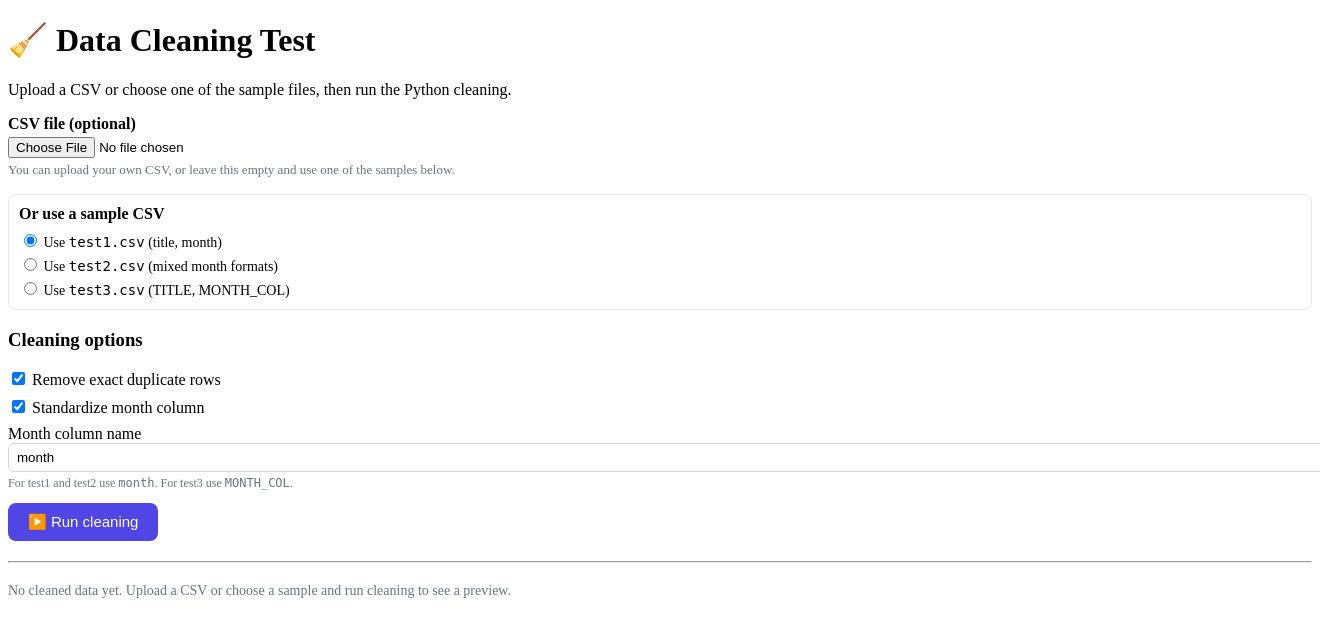
After one commit to jvitorbarros15/ruby-python-data-cleaner, a Rails app: page /cleaning in a window 1320 px wide; the page is wider, and only the part inside the window is pictured. The commit adds this page. Shown: the top 637 px of that part. Run offline with Rails 7, Linux system fonts and the light colour scheme; some libraries are stand-ins or nearby versions.

Commit message:
Add minimal data cleaning pipeline with UI, Python integration, and test CSV support
- Added CleaningController with support for uploaded CSVs and sample test files (test1, test2, test3) stored in tmp/.
- Added minimal config handling for remove_duplicates and standardize_month features.
- Integrated Python scripts (run_publication_cleaning.py and feature_selection.py) with safe CSV reading and simple month normalization.
- Added new cleaning/new view with file upload form, sample CSV radio buttons, and preview table.
- Updated routes to include /cleaning (new) and /cleaning/run (create).
- Added output handling for cleaned.csv and cleaned.xlsx in tmp/outputs.
- Included small sample CSVs for testing and simplified UI for fast debugging.
- Added buttons on home page and improved layout spacing for navigation.
- Verified end to end flow: UI → Rails → JSON → Python → cleaned preview.

```diff
--- a/app/controllers/CleaningController.rb
+++ b/app/controllers/CleaningController.rb
@@ -1,25 +1,34 @@
 require "json"
 
-# Controller for handling data cleaning requests
-# Assumes a Python script at python/check_publications_cleaning.py
+class CleaningController < ApplicationController
+  def new
+    # Renders the form
+  end
 
-class CleaningController < ApplicationController
   def create
+    raw_options = params.fetch(:options, {})
+
     uploaded = params[:file]
-  raise "No file uploaded" unless uploaded
+    sample   = raw_options["sample_csv"].presence
 
+    if uploaded.present?
+      # user uploaded a file
       upload_path = Rails.root.join("tmp", "uploads", uploaded.original_filename)
       FileUtils.mkdir_p(upload_path.dirname)
       File.binwrite(upload_path, uploaded.read)
+    elsif sample.present?
+      # user chose a sample CSV
+      upload_path = Rails.root.join("tmp", "#{sample}.csv")
+      raise "Sample file not found: #{upload_path}" unless File.exist?(upload_path)
+    else
+      raise "No file selected and no sample chosen"
+    end
 
-  raw_options = params.fetch(:options, {})
-
+    # Test Config
     config = {
       remove_duplicates: raw_options["remove_duplicates"] == "1",
       standardize_month: raw_options["standardize_month"] == "1",
-    month_column: raw_options["month_column"].presence || "month",
-    drop_columns: raw_options["drop_columns"].to_s.split(",").map(&:strip).reject(&:blank?)
-    # more options here later
+      month_column: raw_options["month_column"].presence || "month"
     }
 
     config_path = Rails.root.join("tmp", "config.json")
@@ -29,22 +38,26 @@ def create
     output_xlsx = Rails.root.join("tmp", "outputs", "cleaned.xlsx")
     FileUtils.mkdir_p(output_csv.dirname)
 
-  # Call Python with positional args, no long flags, to avoid any double dash
-  system(
+    python_script = Rails.root.join("lib", "assets", "python", "run_publication_cleaning.py").to_s
+
+    success = system(
       "python3",
-    Rails.root.join("python", "check_publications_cleaning.py").to_s,
+      python_script,
       upload_path.to_s,
       output_csv.to_s,
       output_xlsx.to_s,
       config_path.to_s
     )
 
-  # Read head of cleaned CSV to show in browser
+    unless success && File.exist?(output_csv)
+      raise "Cleaning script failed or output file missing"
+    end
+
     require "csv"
     rows = CSV.read(output_csv, headers: true)
     @headers = rows.headers
     @preview_rows = rows.first(20)
 
-  # render your view
+    render :new
   end
 end
--- /dev/null
+++ b/app/views/cleaning/new.html.erb
@@ -0,0 +1,104 @@
+<h1>🧹 Data Cleaning Test</h1>
+
+<p>Upload a CSV or choose one of the sample files, then run the Python cleaning.</p>
+
+<%= form_with url: run_cleaning_path, multipart: true, method: :post, local: true do %>
+  <!-- File upload -->
+  <div style="margin-bottom:16px;">
+    <label style="font-weight:600; display:block; margin-bottom:4px;">CSV file (optional)</label>
+    <%= file_field_tag :file %>
+    <p style="font-size:13px; color:#6b7280; margin-top:4px;">
+      You can upload your own CSV, or leave this empty and use one of the samples below.
+    </p>
+  </div>
+
+  <!-- Sample CSV picker -->
+  <div style="margin-bottom:16px; padding:10px; border:1px solid #e5e7eb; border-radius:8px;">
+    <p style="font-weight:600; margin:0 0 8px 0;">Or use a sample CSV</p>
+
+    <div style="font-size:14px;">
+      <label style="display:block; margin-bottom:4px;">
+        <%= radio_button_tag "options[sample_csv]", "test1", true %>
+        Use <code>test1.csv</code> (title, month)
+      </label>
+
+      <label style="display:block; margin-bottom:4px;">
+        <%= radio_button_tag "options[sample_csv]", "test2" %>
+        Use <code>test2.csv</code> (mixed month formats)
+      </label>
+
+      <label style="display:block;">
+        <%= radio_button_tag "options[sample_csv]", "test3" %>
+        Use <code>test3.csv</code> (TITLE, MONTH_COL)
+      </label>
+    </div>
+  </div>
+
+  <h3>Cleaning options</h3>
+
+  <div style="margin-bottom:8px;">
+    <label>
+      <%= check_box_tag "options[remove_duplicates]", "1", true %>
+      Remove exact duplicate rows
+    </label>
+  </div>
+
+  <div style="margin-bottom:8px;">
+    <label>
+      <%= check_box_tag "options[standardize_month]", "1", true %>
+      Standardize month column
+    </label>
+  </div>
+
+  <div style="margin-bottom:12px;">
+    <label style="display:block; font-weight:500;">
+      Month column name
+    </label>
+    <%= text_field_tag "options[month_column]", "month",
+          style: "width:100%; padding:6px 8px; border-radius:6px; border:1px solid #d1d5db;" %>
+    <p style="font-size:12px; color:#6b7280; margin-top:4px;">
+      For test1 and test2 use <code>month</code>. For test3 use <code>MONTH_COL</code>.
+    </p>
+  </div>
+
+  <button type="submit"
+    style="padding:10px 20px; background:#4F46E5; color:white; border-radius:8px; border:none; font-size:15px; cursor:pointer;">
+    ▶️ Run cleaning
+  </button>
+<% end %>
+
+<hr style="margin:20px 0;">
+
+<% if @headers.present? && @preview_rows.present? %>
+  <h2>Preview of cleaned data</h2>
+  <p style="color:#6b7280; font-size:14px;">
+    Showing the first <%= @preview_rows.size %> rows from the cleaned CSV.
+  </p>
+
+  <div style="max-height:400px; overflow:auto; border:1px solid #e5e7eb; border-radius:8px;">
+    <table style="width:100%; border-collapse:collapse; font-size:13px;">
+      <thead style="background:#f3f4f6;">
+        <tr>
+          <% @headers.each do |h| %>
+            <th style="padding:6px 8px; border-bottom:1px solid #e5e7eb; text-align:left;"><%= h %></th>
+          <% end %>
+        </tr>
+      </thead>
+      <tbody>
+        <% @preview_rows.each do |row| %>
+          <tr>
+            <% @headers.each do |h| %>
+              <td style="padding:6px 8px; border-bottom:1px solid #f3f4f6; white-space:nowrap; text-overflow:ellipsis; overflow:hidden; max-width:220px;">
+                <%= row[h] %>
+              </td>
+            <% end %>
+          </tr>
+        <% end %>
+      </tbody>
+    </table>
+  </div>
+<% else %>
+  <p style="color:#6b7280; font-size:14px;">
+    No cleaned data yet. Upload a CSV or choose a sample and run cleaning to see a preview.
+  </p>
+<% end %>
--- a/config/routes.rb
+++ b/config/routes.rb
@@ -4,8 +4,12 @@ Rails.application.routes.draw do
 
   # DATA ROUTES
   get "/data", to: "data#index"
-  get "/data/show", to: "data#show"    # <--- ADD THIS
+  get "/data/show", to: "data#show"
   post "/data/run", to: "data#run"     # runs python scripts
+
+  # CLEANING ROUTES
+  get  "/cleaning",     to: "cleaning#new",    as: :new_cleaning
+  post "/cleaning/run", to: "cleaning#create", as: :run_cleaning
 
   # Health check
   get "up" => "rails/health#show", as: :rails_health_check
```
Also changed, not shown: app/views/pages/home.html.erb (+22 -0 lines), 5 other files. Lines whose indentation alone changed are shown as unchanged.
